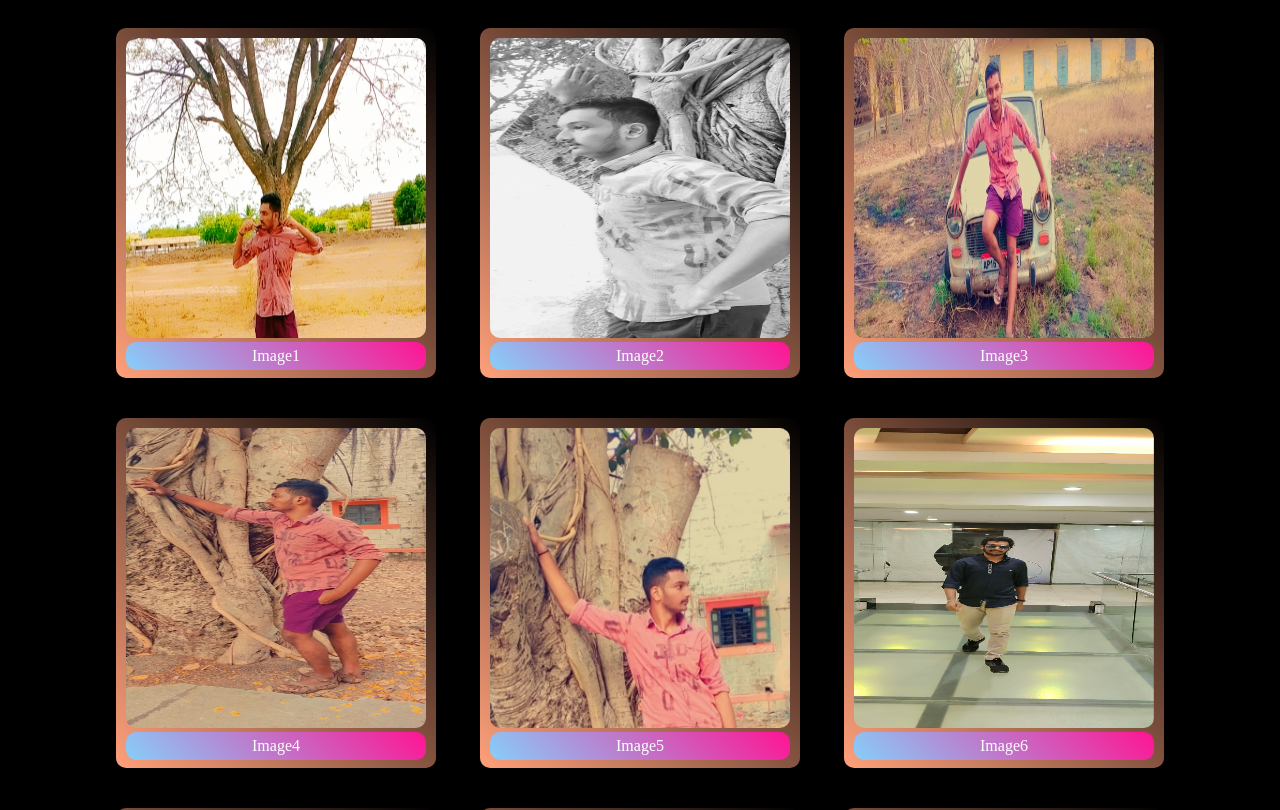
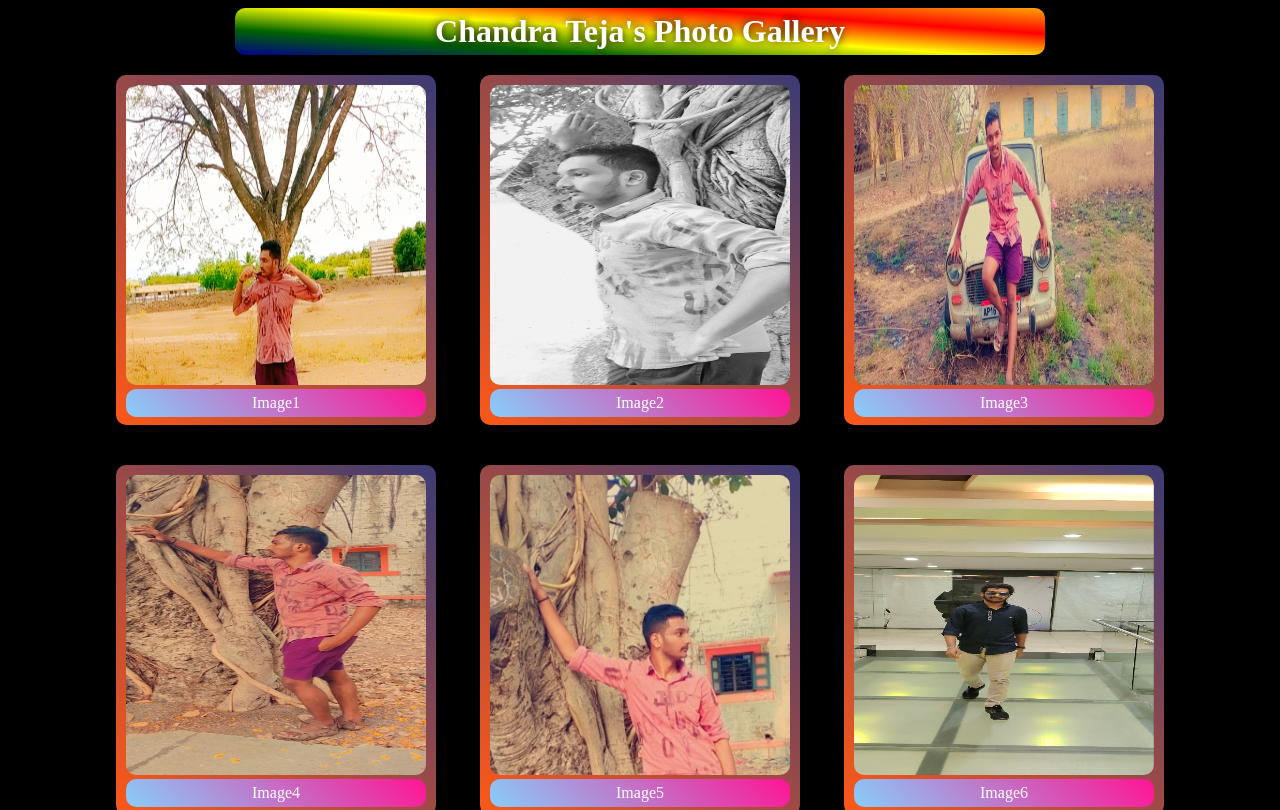
Before and after one commit to chandrateja85/HTML-CSS, a plain HTML site: page HTML/HTML Fig & Fig Caption tag Image gallery/index.html in a window 1280 px wide. Shown: the top 810 px of the page. Drawn offline with Linux system fonts and the light colour scheme.

Commit message:
changes made in the photo galler fail

```diff
--- a/HTML/HTML Fig & Fig Caption tag Image gallery/index.html
+++ b/HTML/HTML Fig & Fig Caption tag Image gallery/index.html
@@ -10,7 +10,7 @@
             text-align: center;
         }
         figure {
-            background:linear-gradient( 45deg,lightsalmon,black);
+            background:linear-gradient( 45deg,rgb(252, 88, 24),rgb(59, 59, 116));
             height:300px;
             width:300px;
             padding: 10px;
@@ -35,10 +35,21 @@
         figure:hover{
             box-shadow: 0 0 30px lightgreen;
         }
+        h1{
+            text-align: center;
+            color:white;
+            background:linear-gradient(4deg,darkblue,darkgreen,yellow,red,orange);
+            width: 800px;
+            margin: auto;
+            border-radius: 10px;
+            padding: 5px;
+            text-shadow: 0 0 10px black;
+        }
 
     </style>
 </head>
 <body>
+    <h1>Chandra Teja's Photo Gallery</h1>
     <figure>
         <img src="img1.jpg">
         <figcaption>Image1</figcaption>
```
